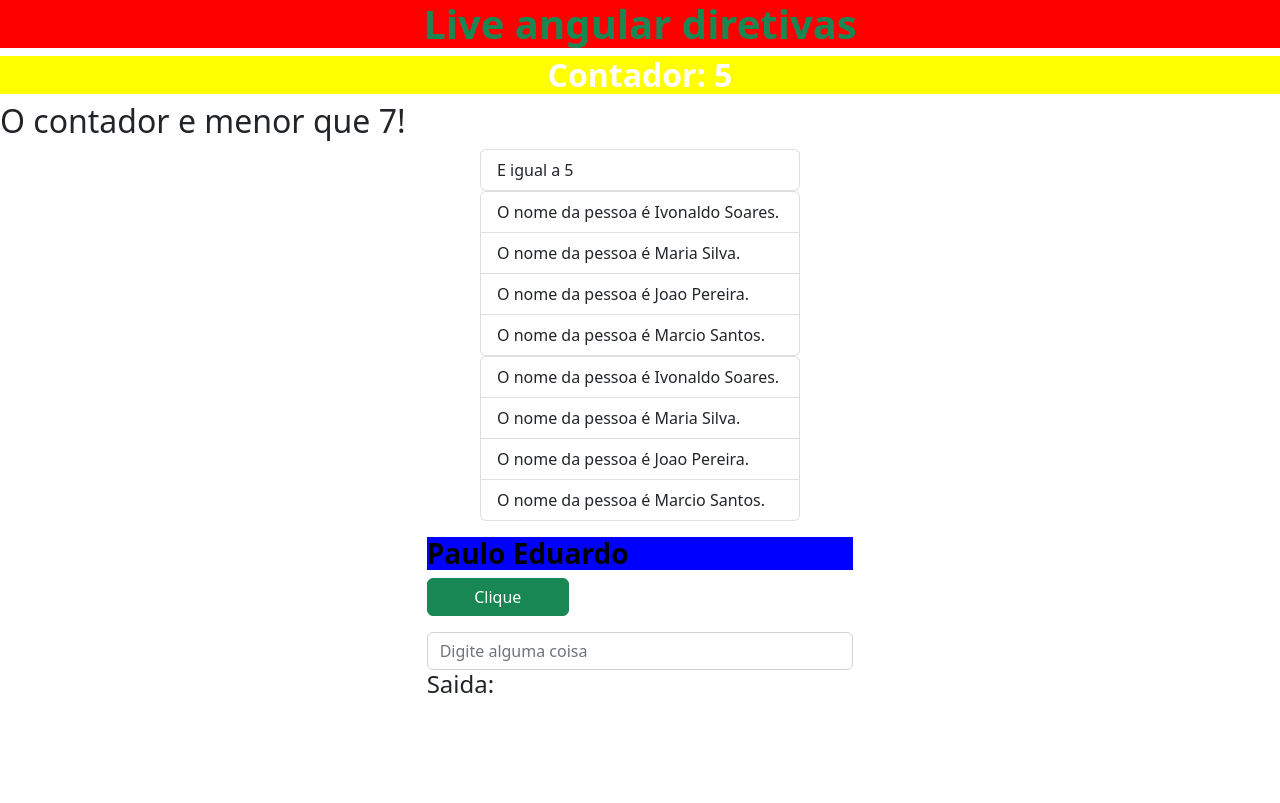
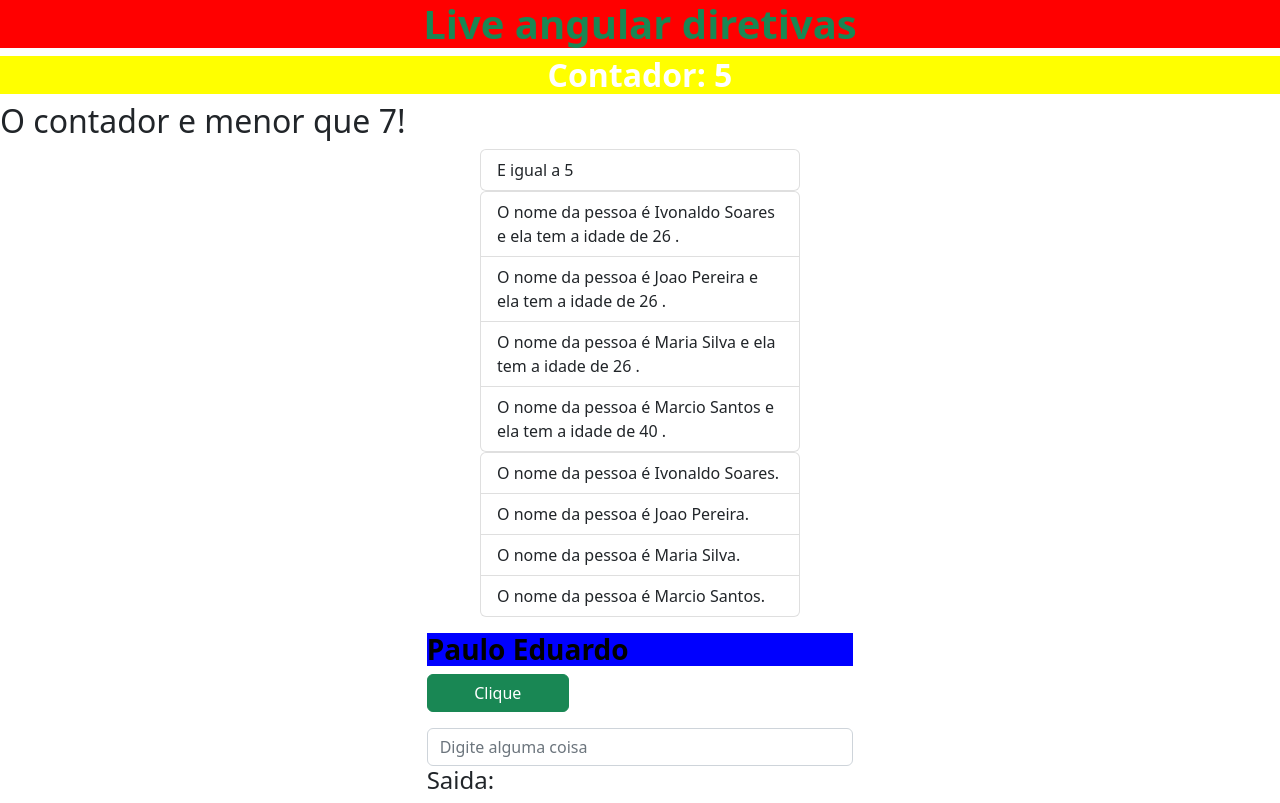
Before and after one commit to peoft/angular-live, an Angular app: page / in a window 1280 px wide. Built offline with nearby package versions, Linux system fonts and the light colour scheme.

Commit message:
Criando um servico e a pasta shared

```diff
--- a/src/app/app.component.html
+++ b/src/app/app.component.html
@@ -44,7 +44,7 @@
   class="list-group-item"
   *ngFor="let pessoa of pessoas"
   >
-  O nome da pessoa é {{ pessoa.nome }} {{ pessoa.sobrenome }}.
+  O nome da pessoa é {{ pessoa.firstName }} {{ pessoa.lastName }} e ela tem a idade de {{ pessoa.age}} .
   </li>
 </ul>
 
@@ -52,7 +52,7 @@
 <ul class="list-group mx-auto col-3">
   <ng-template ngFor let-pessoa [ngForOf]="pessoas" >
       <li class="list-group-item">
-      O nome da pessoa é {{ pessoa.nome }} {{ pessoa.sobrenome }}.
+      O nome da pessoa é {{ pessoa.firstName }} {{ pessoa.lastName }}.
       </li>
   </ng-template>
 </ul>
--- a/src/app/app.component.ts
+++ b/src/app/app.component.ts
@@ -1,4 +1,5 @@
 import { Component, OnInit } from '@angular/core';
+import { PeopleService } from './shared/services/people.service';
 
 @Component({
   selector: 'app-root',
@@ -12,30 +13,18 @@ export class AppComponent implements OnInit{
 
   pessoas = [
     {
-      nome: "Ivonaldo",
-      sobrenome: "Soares"
-    },
-    {
-      nome: "Maria",
-      sobrenome: "Silva"
-    },
-    {
-      nome: "Joao",
-      sobrenome: "Pereira"
-    }
-    ,
-    {
-      nome: "Marcio",
-      sobrenome: "Santos"
+      firstName: '',
+      lastName: '',
+      age: 0
     }
   ]
 
-  constructor() {
-
+  constructor(private peopleService: PeopleService) {
   }
 
   ngOnInit(): void {
     console.log(this.pessoas);
+    this.getPeople();
     let interval = setInterval(() => {
       this.count++;
       if (this.count == 10) {
@@ -47,4 +36,10 @@ export class AppComponent implements OnInit{
   clicou(nome:string) {
     console.log('Clicou em min', nome);
   }
+
+  getPeople() {
+    this.peopleService.getPeople().subscribe(people => {
+      this.pessoas = people;
+    })
+  }
 }
--- a/src/app/app.module.ts
+++ b/src/app/app.module.ts
@@ -3,7 +3,8 @@ import { FormsModule } from '@angular/forms';
 import { BrowserModule } from '@angular/platform-browser';
 
 import { AppComponent } from './app.component';
-import { MarcaTextoDirective } from './directives/marca-texto.directive';
+import { MarcaTextoDirective } from './shared/directives/marca-texto.directive';
+import { PeopleService } from './shared/services/people.service';
 
 @NgModule({
   declarations: [
@@ -14,7 +15,7 @@ import { MarcaTextoDirective } from './directives/marca-texto.directive';
     BrowserModule,
     FormsModule
   ],
-  providers: [],
+  providers: [PeopleService],
   bootstrap: [AppComponent]
 })
 export class AppModule { }
--- /dev/null
+++ b/src/app/shared/services/people.service.ts
@@ -0,0 +1,37 @@
+import { Injectable } from '@angular/core';
+import { Observable, of } from 'rxjs';
+
+@Injectable({
+
+  providedIn: 'root'
+})
+export class PeopleService {
+
+  constructor() { }
+
+  getPeople():Observable<any> {
+    let peopleArray = [
+      {
+        firstName: 'Ivonaldo',
+        lastName: 'Soares',
+        age: 26
+      },
+      {
+        firstName: 'Joao',
+        lastName: 'Pereira',
+        age: 26
+      },
+      {
+        firstName: 'Maria',
+        lastName: 'Silva',
+        age: 26
+      },
+      {
+        firstName: 'Marcio',
+        lastName: 'Santos',
+        age: 40
+      },
+    ]
+    return of(peopleArray);
+  }
+}
```
Also changed, not shown: src/app/shared/directives/marca-texto.directive.ts (renamed from src/app/directives/marca-texto.directive.ts), 2 other files (tests, documents, lock files or other folders).
